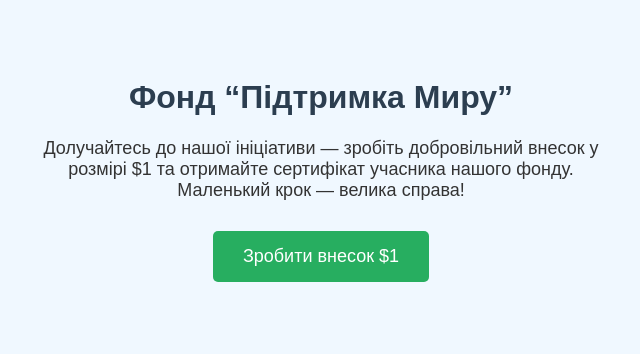
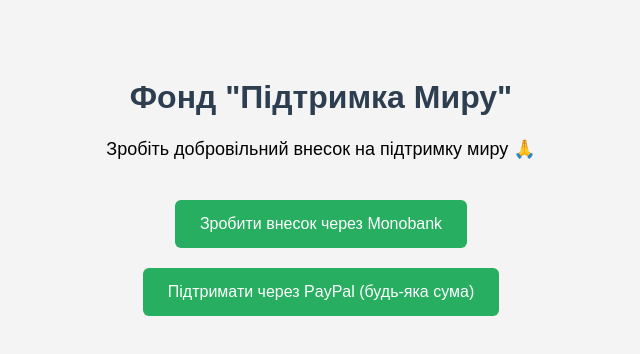
Before and after one commit to peacebondar/pavelbondar777.github.io, a plain HTML site: page index.html in a window 1280 px wide. Shown: the whole page, without its empty margins (319-959 px from the left). Drawn offline with Linux system fonts and the light colour scheme.

Commit message:
Update index.html

```diff
--- a/index.html
+++ b/index.html
@@ -1,13 +1,11 @@
-
 <!DOCTYPE html>
 <html lang="uk">
 <head>
-  <meta charset="UTF-8" />
-  <meta name="viewport" content="width=device-width, initial-scale=1.0"/>
-  <title>Фонд Підтримка Миру</title>
+  <meta charset="UTF-8">
+  <title>Фонд "Підтримка Миру"</title>
   <style>
     body {
-      background-color: #f0f8ff;
+      background: #f4f4f4;
       font-family: Arial, sans-serif;
       text-align: center;
       padding: 50px;
@@ -17,21 +15,18 @@
     }
     p {
       font-size: 18px;
-      color: #333;
-      max-width: 600px;
-      margin: auto;
+      margin-bottom: 30px;
     }
     .donate-btn {
       display: inline-block;
-      margin-top: 30px;
-      padding: 15px 30px;
-      font-size: 18px;
+      margin: 10px;
+      padding: 15px 25px;
+      font-size: 16px;
       background-color: #27ae60;
       color: white;
       border: none;
-      border-radius: 5px;
+      border-radius: 6px;
       text-decoration: none;
-      transition: 0.3s;
     }
     .donate-btn:hover {
       background-color: #219150;
@@ -39,13 +34,20 @@
   </style>
 </head>
 <body>
-  <h1>Фонд “Підтримка Миру”</h1>
-  <p>
-    Долучайтесь до нашої ініціативи — зробіть добровільний внесок у розмірі $1
-    та отримайте сертифікат учасника нашого фонду. Маленький крок — велика справа!
-  </p>
-  <a href="https://your-donation-link.com" class="donate-btn" target="_blank">
-    Зробити внесок $1
-  </a>
+  <h1>Фонд "Підтримка Миру"</h1>
+  <p>Зробіть добровільний внесок на підтримку миру 🙏</p>
+
+  <a class="donate-btn" href="https://send.monobank.ua/jar/5QvjBaMpDP" target="_blank">Зробити внесок через Monobank</a>
+  <br>
+  <form action="https://www.paypal.com/donate" method="post" target="_blank">
+    <input type="hidden" name="hosted_button_id" value="YOUR_PAYPAL_BUTTON_ID_HERE">
+    <input type="hidden" name="business" value="pavelbondar777@icloud.com">
+    <input type="hidden" name="currency_code" value="USD">
+    <input type="hidden" name="no_shipping" value="1">
+    <input type="hidden" name="no_note" value="1">
+    <input type="hidden" name="item_name" value="Donation to Support Peace">
+    <input type="hidden" name="cmd" value="_donations">
+    <input type="submit" value="Підтримати через PayPal (будь-яка сума)" class="donate-btn">
+  </form>
 </body>
 </html>
```
